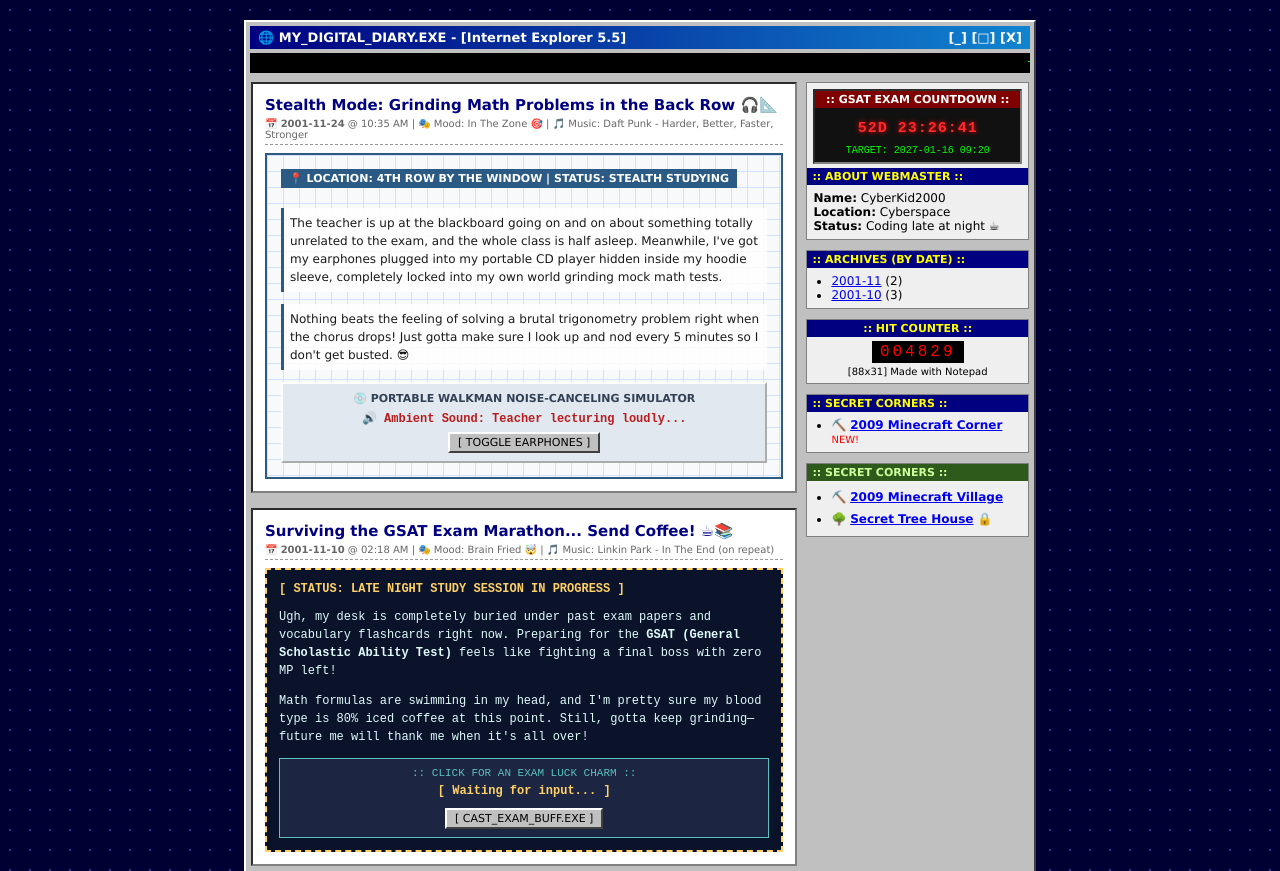
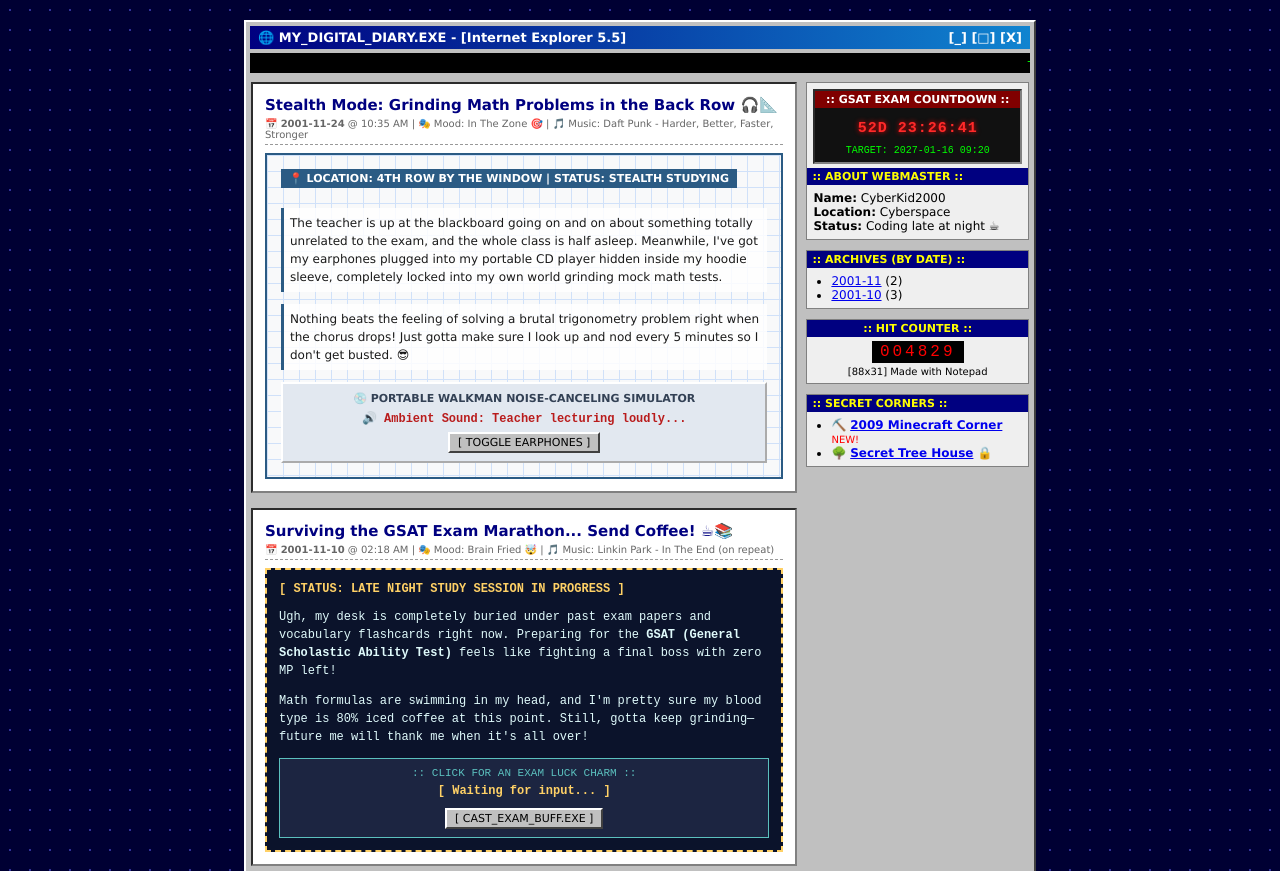
Before and after one commit to 1tzL3mon/my-y2k-blog, a plain HTML site: page index.html in a window 1280 px wide. Shown: the top 871 px of the page. Drawn offline with Linux system fonts and the light colour scheme.

Commit message:
Update index.html

```diff
--- a/index.html
+++ b/index.html
@@ -185,13 +185,6 @@
           <div class="side-header">:: SECRET CORNERS ::</div>
           <ul style="margin:0; padding-left:18px;">
             <li>⛏️ <a href="minecraft.html"><b>2009 Minecraft Corner</b></a> <span style="color:red; font-size:10px;">NEW!</span></li>
-          </ul>
-        </div>
-        <!-- 秘密樹屋密碼鎖入口 -->
-        <div class="side-box">
-          <div class="side-header" style="background-color:#2E5A1C; color:#CCFF99;">:: SECRET CORNERS ::</div>
-          <ul style="margin:0; padding-left:18px; line-height:1.8;">
-            <li>⛏️ <a href="minecraft.html"><b>2009 Minecraft Village</b></a></li>
             <li>🌳 <a href="javascript:void(0)" onclick="enterTreehouse()"><b>Secret Tree House</b></a> 🔒</li>
           </ul>
         </div>
```
